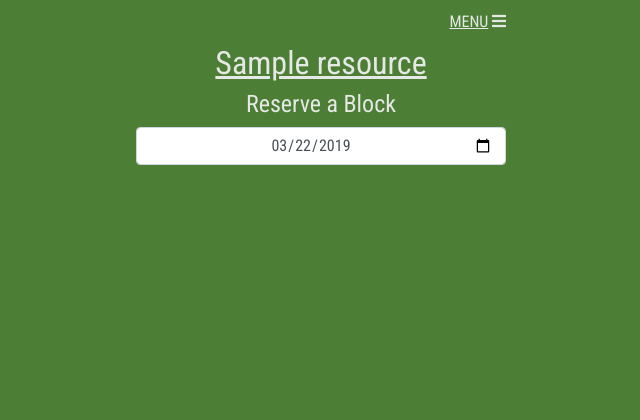
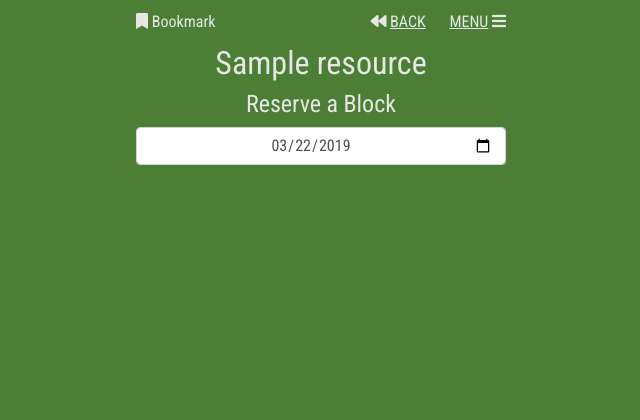
Before and after one commit to jeffhow/aion, a Django app: page /reserve-resource/1/ in a window 1280 px wide. Shown: the top 420 px of the page, without its empty margins (319-959 px from the left). Run offline with Django 3.2, Linux system fonts and the light colour scheme; a user stored in the database is signed in; tables that the repository leaves empty hold one stand-in row (values such as "Sample post"); some libraries are stand-ins or nearby versions.

Commit message:
Created Bookmark Feature

```diff
--- a/reservations/cron.py
+++ b/reservations/cron.py
@@ -34,7 +34,7 @@ class DatabaseCleanup(CronJobBase):
 
         # Purge inactive users.
         if inactive_users.exists():
-            success['users_removed'] = inactive_users # for the log
+            success['users_removed'] = list(inactive_users) # for the log
             inactive_users.delete()
         else:
             success['users_removed'] ='None'
@@ -48,7 +48,7 @@ class DatabaseCleanup(CronJobBase):
 
         # Purge 'deleted' resources.
         if deleted_resources.exists():
-            success['resources_removed'] = deleted_resources # for the log
+            success['resources_removed'] = list(deleted_resources) # for the log
             deleted_resources.delete()
         else:
             success['resources_removed'] = 'None'
@@ -63,7 +63,7 @@ class DatabaseCleanup(CronJobBase):
 
         # Purge 'deleted' time blocks.
         if deleted_time_blocks.exists():
-            success['time_blocks_removed'] = deleted_time_blocks # for the log
+            success['time_blocks_removed'] = list(deleted_time_blocks) # for the log
             deleted_time_blocks.delete()
         else:
             success['time_blocks_removed'] = 'None'
--- a/reservations/forms.py
+++ b/reservations/forms.py
@@ -561,3 +561,7 @@ class AjaxMakeReservationForm(forms.Form):
 
 class AjaxCancelReservationForm(forms.Form):
     reservation_id = forms.IntegerField(required=True)
+
+class AjaxBookmarkForm(forms.Form):
+    resource_id = forms.IntegerField(required=True)
+    bookmarked = forms.CharField(max_length=5, required=True)
--- a/reservations/models.py
+++ b/reservations/models.py
@@ -89,6 +89,9 @@ class Profile(models.Model):
     organization = models.ForeignKey(Organization, on_delete=models.SET_NULL, null=True)
 
     school_admin = models.BooleanField(default=False)
+
+    # Favorite resources
+    favorites = models.ManyToManyField(Resource)
 
     # Necessary for user signup
     email_confirmed = models.BooleanField(default=False)
--- a/reservations/static/reservations/app-style.css
+++ b/reservations/static/reservations/app-style.css
@@ -269,6 +269,14 @@ a:hover{
   box-shadow: 0 0 0 0.2rem rgba(208, 206, 208, 0.25);
 }
 
+.bookmark-block{
+    position: absolute;
+    top: 10px;
+}
+
+hr{
+    border-top-color:#E6E8E6;
+}
 
 /** Admin Sections ***********************************************************/
 
--- a/reservations/templates/base.html
+++ b/reservations/templates/base.html
@@ -18,7 +18,21 @@
       <link rel="stylesheet" type="text/css" href="{% static 'reservations/app-style.css' %}" />
     {% endblock %}
 
+    <!-- SEO tags -->
     <title>Aion {% block title %}{% endblock %}</title>
+    <meta
+      name="description"
+      content="Aion is a sheduling app for school resources. Schools often use
+      periods, or blocks to schedule classes. Aion is designed specifically for
+      schools to make reserving computer labs or chromebook carts efficient and
+      intuitive.">
+    <meta name="og:title" property="og:title" content="Aion: A scheduling app for schools">
+    <meta name="og:description" property="og:description" content="Schools often use
+      periods, or blocks to schedule classes. Aion is designed specifically for
+      schools to make reserving computer labs or chromebook carts efficient and
+      intuitive.">
+    <meta property="og:image" content="{% static 'aion/aion-og-image.jpg' %}" />
+
   </head>
   <body>
     {% block modal %}
--- a/reservations/templates/reservations/reserve_resource.html
+++ b/reservations/templates/reservations/reserve_resource.html
@@ -1,9 +1,29 @@
 {% extends 'base.html' %}
 {% load static %}
 
+{% block menu %}
+    {% if request.user.is_authenticated  %}
+      <div class="text-right menu-link">
+        <a href="{% url 'my_resources' %}"><span class="no-underline" aria-hidden="true"><i class="fas fa-backward"></i>&nbsp;</span>BACK</a>
+        <a href="#" data-toggle="modal" data-target="#menuModal">MENU<span class="no-underline" aria-hidden="true">&nbsp;<i class="fas fa-bars" ></i></span>
+        </a>
+      </div>
+    {% endif %}
+{% endblock %}
+
 {% block content %}
+    <div class="bookmark-block">
+      <a href="#" title="bookmark this resource" class="no-underline" id="bookmark" data-bookmarked="{{ bookmarked }}">
+        {% if bookmarked %}
+            <i class="fas fa-bookmark" id="bookmark-icon"></i> Bookmark
+        {% else %}
+            <i class="far fa-bookmark" id="bookmark-icon"></i> Bookmark
+        {% endif %}
+      </a>
+    </div>
+
     <h2 id='resource-name' data-resource-id="{{ resource.id }}">
-        <a href="{% url 'my_resources' %}">{{ resource.name }}</a>
+        {{ resource.name }}
     </h2>
     <h3>Reserve a Block</h3>
     <div class="form-group">
@@ -33,6 +53,33 @@ $('document').ready(function(){
         get_reservations();
     });
 
+    $('#bookmark').click(function(){
+        var resource_id = $('#resource-name').attr('data-resource-id');
+        var bookmarked = $(this).attr('data-bookmarked');
+        $.ajax({
+            type:'POST',
+            url: '/ajax/bookmark/',
+            data: {
+              'resource_id':resource_id,
+              'bookmarked':bookmarked,
+            },
+            dataType: 'json',
+            success: function(data){
+                if(data['bookmarked']=="True"){
+                    console.log('true');
+                    $('#bookmark-icon').removeClass('far').addClass('fas')
+                    $('#bookmark').attr('data-bookmarked', 'True')
+                }else{
+                    console.log('false');
+                    $('#bookmark-icon').removeClass('fas').addClass('far')
+                    $('#bookmark').attr('data-bookmarked', 'False')
+                }
+            },
+            error: function(e){
+                console.log(e.responseText);
+            }
+        });
+    })
 });
 
 function get_reservations(){
--- a/reservations/urls.py
+++ b/reservations/urls.py
@@ -52,4 +52,6 @@ urlpatterns = [
     path('ajax/cancel-reservation/', views.ajax_cancel_reservation, name='ajax_cancel_reservation'),
     path('ajax/get-reservations/', views.ajax_get_reservations, name='ajax_get_reservations'),
     path('ajax/make-reservation/', views.ajax_make_reservation, name='ajax_make_reservation'),
+    path('ajax/bookmark/', views.ajax_bookmark, name='ajax_bookmark'),
+
 ]
--- a/reservations/views.py
+++ b/reservations/views.py
@@ -27,7 +27,7 @@ from django.utils.http import urlsafe_base64_decode
 # App Views
 from .models import Profile, TimeBlock, Resource, School, Reservation, Announcement
 from .forms import UserForm, ProfileForm, SignUpForm, ContactForm
-from .forms import AjaxMakeReservationForm, AjaxCancelReservationForm
+from .forms import AjaxMakeReservationForm, AjaxCancelReservationForm, AjaxBookmarkForm
 from datetime import date
 from django.shortcuts import get_object_or_404
 
@@ -80,7 +80,7 @@ def edit_resources(request):
     to edit
     '''
     user_school = request.user.profile.location
-    resources = Resource.objects.filter(school=user_school).filter(deleted=False)
+    resources = Resource.objects.filter(school=user_school).filter(deleted=False).order_by('name')
     context = {
         'resources':resources,
     }
@@ -727,10 +727,12 @@ def my_resources(request):
     Display list of resources the user has access to.
     '''
     location = request.user.profile.location
-    resources = Resource.objects.filter(school=location).filter(enabled=True)
+    favorites = request.user.profile.favorites.all().order_by('name')
+    resources = Resource.objects.filter(school=location).filter(enabled=True).order_by('name')
     context={
         'location':location,
         'resources':resources,
+        'favorites':favorites,
     }
     return render(request, 'reservations/my_resources.html', context)
 
@@ -744,13 +746,42 @@ def reserve_resource(request, resource_id):
 
     if(auth_school == resource.school and resource.enabled):
 
+        # Check if this is a bookmarked resource
+        bookmarked=request.user.profile.favorites.filter(pk=resource.pk).exists()
+
         context={
             'resource':resource,
+            'bookmarked':bookmarked,
         }
         return render(request, 'reservations/reserve_resource.html', context)
     else:
         return redirect('home')
 
+
+@csrf_protect
+@login_required
+@require_POST
+def ajax_bookmark(request):
+    '''Bookmark a resource
+    '''
+    data={}
+    form = AjaxBookmarkForm(request.POST)
+    if(form.is_valid()):
+        resource_id=form.cleaned_data['resource_id']
+        bookmarked=form.cleaned_data['bookmarked']
+        user=request.user
+        resource = get_object_or_404(Resource, pk=resource_id)
+        if(user.profile.location==resource.school):
+            if(bookmarked=='False'):
+                user.profile.favorites.add(resource)
+                data['bookmarked']='True'
+            else:
+                user.profile.favorites.remove(resource)
+                data['bookmarked']='False'
+        print(bookmarked)
+        return JsonResponse(data)
+    else:
+        return JsonResponse({'error':'invalid'})
 
 @csrf_protect
 @login_required
```
Also changed, not shown: reservations/templates/reservations/my_resources.html (+8 -0 lines), README.md, reservations/migrations/0027_profile_favorites.py (added), reservations/static/aion/aion-og-image.jpg (added).
